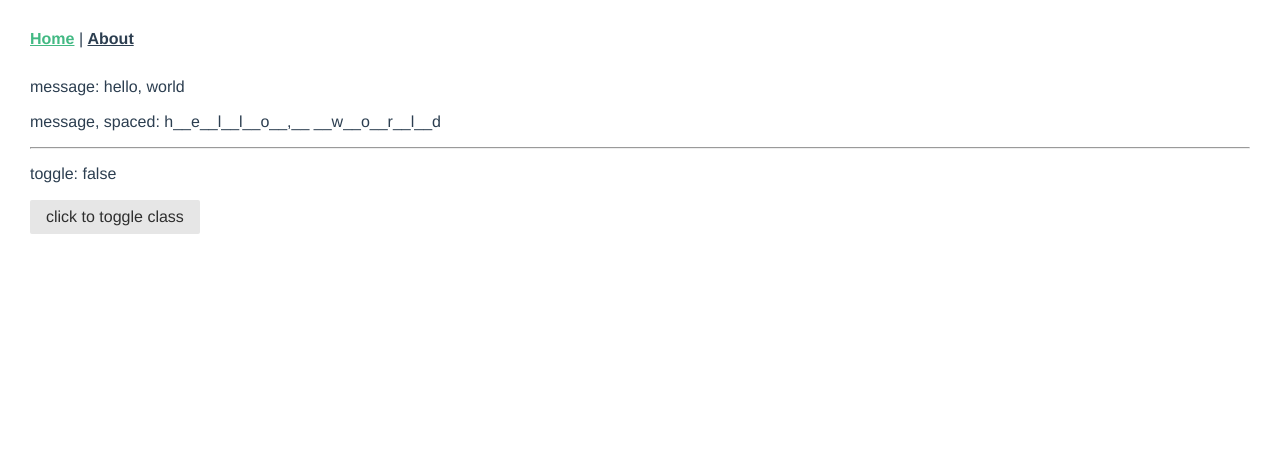
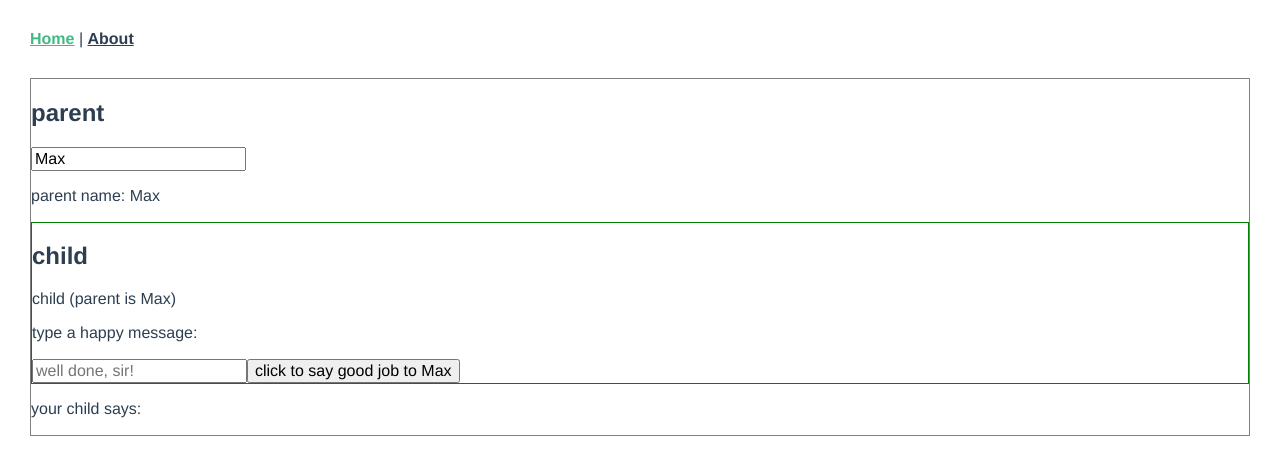
Before and after one commit to umn-5117-f18/in-class-10-31, a Vue app: page / in a window 1280 px wide. Shown: the top 474 px of the page. Built offline with nearby package versions, Linux system fonts and the light colour scheme.

Commit message:
add parent-child communication

```diff
--- /dev/null
+++ b/src/components/ChildComponent.vue
@@ -0,0 +1,35 @@
+<template>
+  <div class="child">
+    <h2>child</h2>
+
+    <p>child (parent is {{ parentName }})</p>
+
+    <p>type a happy message:</p>
+    <input type="text" v-model="msg" placeholder="well done, sir!">
+
+    <button @click="$emit('good-job', msg)">click to say good job to {{ parentName }}</button>
+
+  </div>
+</template>
+
+<script>
+  export default {
+    data() {
+      return {
+        msg: null
+      }
+    },
+    props: {
+      parentName: {
+        type: String,
+        default: null
+      },
+    }
+  }
+</script>
+
+<style scoped>
+.child {
+  border: 1px solid green;
+}
+</style>
--- /dev/null
+++ b/src/components/ParentComponent.vue
@@ -0,0 +1,51 @@
+<template>
+  <div class="parent">
+    <h2>parent</h2>
+
+    <input type="text" v-model="parentName">
+
+    <p>parent name: {{ parentName }}</p>
+
+    <child-component
+      v-bind:parentName="parentName"
+      v-on:good-job="foundGoodJob"/>
+
+    <p>your child says:</p>
+
+    <ul>
+      <li v-for="m in messages" :key="m.id">
+        good job: {{ m }}
+      </li>
+    </ul>
+  </div>
+</template>
+
+<script>
+  import ChildComponent from '@/components/ChildComponent.vue';
+
+  export default {
+    components: {
+      ChildComponent
+    },
+    data() {
+      return {
+        parentName: "Max",
+        messages: []
+      }
+    },
+    methods: {
+      foundGoodJob(msg) {
+        if (msg) {
+          this.messages.push(msg);
+        }
+
+      }
+    },
+  }
+</script>
+
+<style scoped>
+.parent {
+  border: 1px solid gray;
+}
+</style>
--- a/src/views/Home.vue
+++ b/src/views/Home.vue
@@ -4,7 +4,8 @@
     <!-- <simple-template the-name="hi" /> -->
     <!-- <conditional-and-loop /> -->
     <!-- <user-input/> -->
-    <computed-properties/>
+    <!-- <computed-properties/> -->
+    <parent-component/>
 
   </div>
 </template>
@@ -15,7 +16,8 @@
 // import SimpleTemplate from '@/components/SimpleTemplate.vue';
 // import ConditionalAndLoop from '@/components/ConditionalAndLoop.vue';
 // import UserInput from '@/components/UserInput.vue';
-import ComputedProperties from '@/components/ComputedProperties.vue';
+// import ComputedProperties from '@/components/ComputedProperties.vue';
+import ParentComponent from '@/components/ParentComponent.vue';
 
 export default {
   name: 'home',
@@ -24,7 +26,8 @@ export default {
     // SimpleTemplate,
     // ConditionalAndLoop,
     // UserInput,
-    ComputedProperties
+    // ComputedProperties,
+    ParentComponent
   }
 }
 </script>
```
Also changed, not shown: src/components/UserInput.vue (+18 -3 lines), 1 other file (tests, documents, lock files or other folders).
